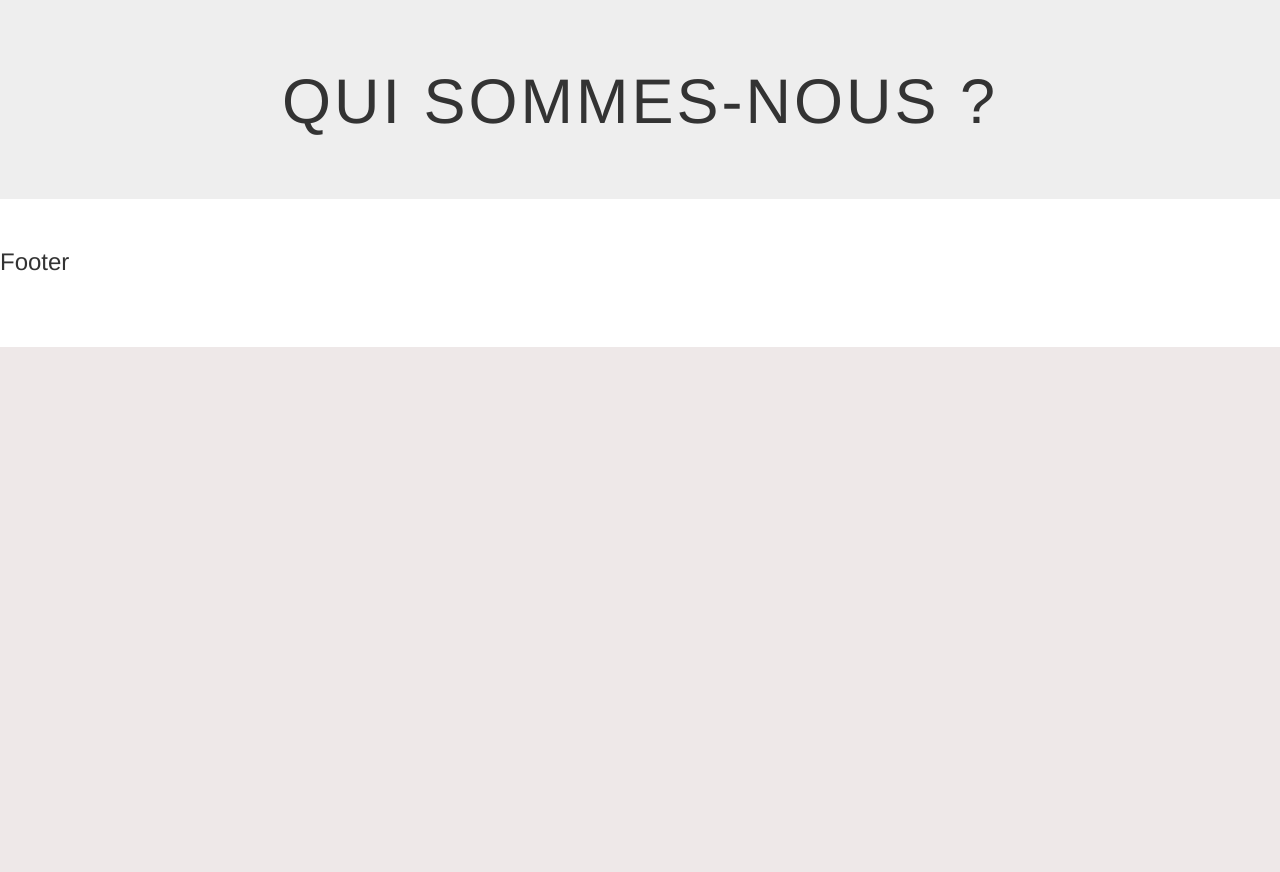
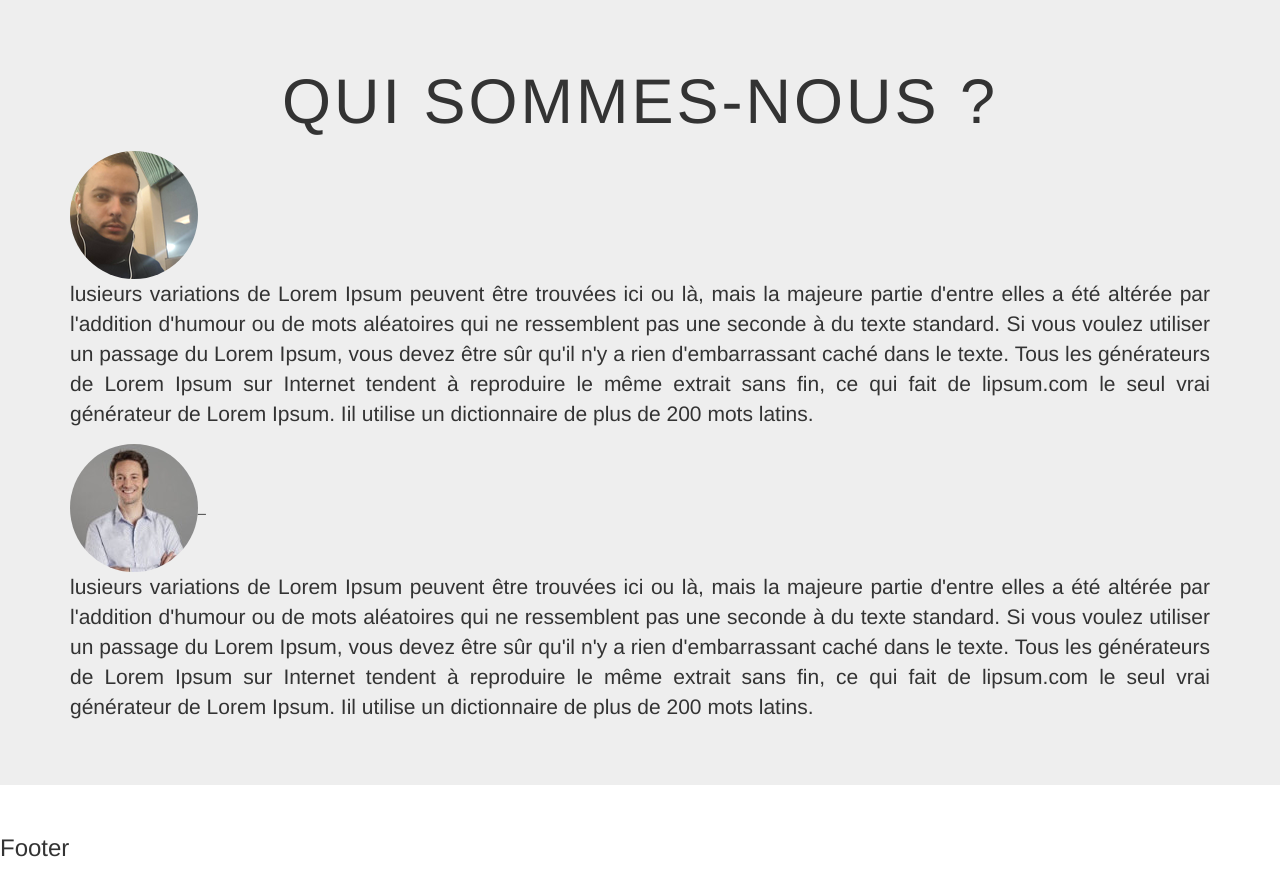
Before and after one commit to fouv/Static-Website-html-css, a PHP site: page / in a window 1280 px wide. Shown: the part 453-1325 px from the top of the page. Before the commit the page ends 800 px from the top, so only its background shows below. Run offline with PHP 8.4, Linux system fonts and the light colour scheme; some libraries are stand-ins or nearby versions.

Commit message:
add who are you ?

```diff
--- a/page/home.php
+++ b/page/home.php
@@ -41,7 +41,31 @@
                 <div class="container">
                     <h1 >Qui sommes-nous ?</h1>
 
-                                    </div>
+             <img src="images/julien.png" class="img-circle" alt="Cinque Terre" width="128" height="128">
+
+                <p class="text-justify">lusieurs variations de Lorem Ipsum peuvent
+                être trouvées ici ou là, mais la majeure partie d'entre elles a été altérée par l'addition
+                d'humour ou de mots aléatoires qui ne ressemblent pas une seconde à du texte standard.
+                Si vous voulez utiliser un passage du Lorem Ipsum, vous devez être sûr qu'il n'y a rien
+                d'embarrassant caché dans le texte. Tous les générateurs de Lorem Ipsum sur Internet
+                tendent à reproduire le même extrait sans fin, ce qui fait de lipsum.com
+                le seul vrai générateur de Lorem Ipsum. Iil utilise un dictionnaire de plus de
+                200 mots latins.</p>
+             <img src="images/damien-armente-profil.jpg" class="img-circle" alt="Cinque Terre" width="128" height="128">_
+
+                <p class="text-justify">lusieurs variations de Lorem Ipsum peuvent
+                    être trouvées ici ou là, mais la majeure partie d'entre elles a été altérée par l'addition
+                    d'humour ou de mots aléatoires qui ne ressemblent pas une seconde à du texte standard.
+                    Si vous voulez utiliser un passage du Lorem Ipsum, vous devez être sûr qu'il n'y a rien
+                    d'embarrassant caché dans le texte. Tous les générateurs de Lorem Ipsum sur Internet
+                    tendent à reproduire le même extrait sans fin, ce qui fait de lipsum.com
+                    le seul vrai générateur de Lorem Ipsum. Iil utilise un dictionnaire de plus de
+                    200 mots latins.</p>
+        </div>
+
+
+
+
             </div>
         </div>
     </div>
```
Also changed, not shown: images/damien-armente-profil.jpg (added), images/julien.png (added).
